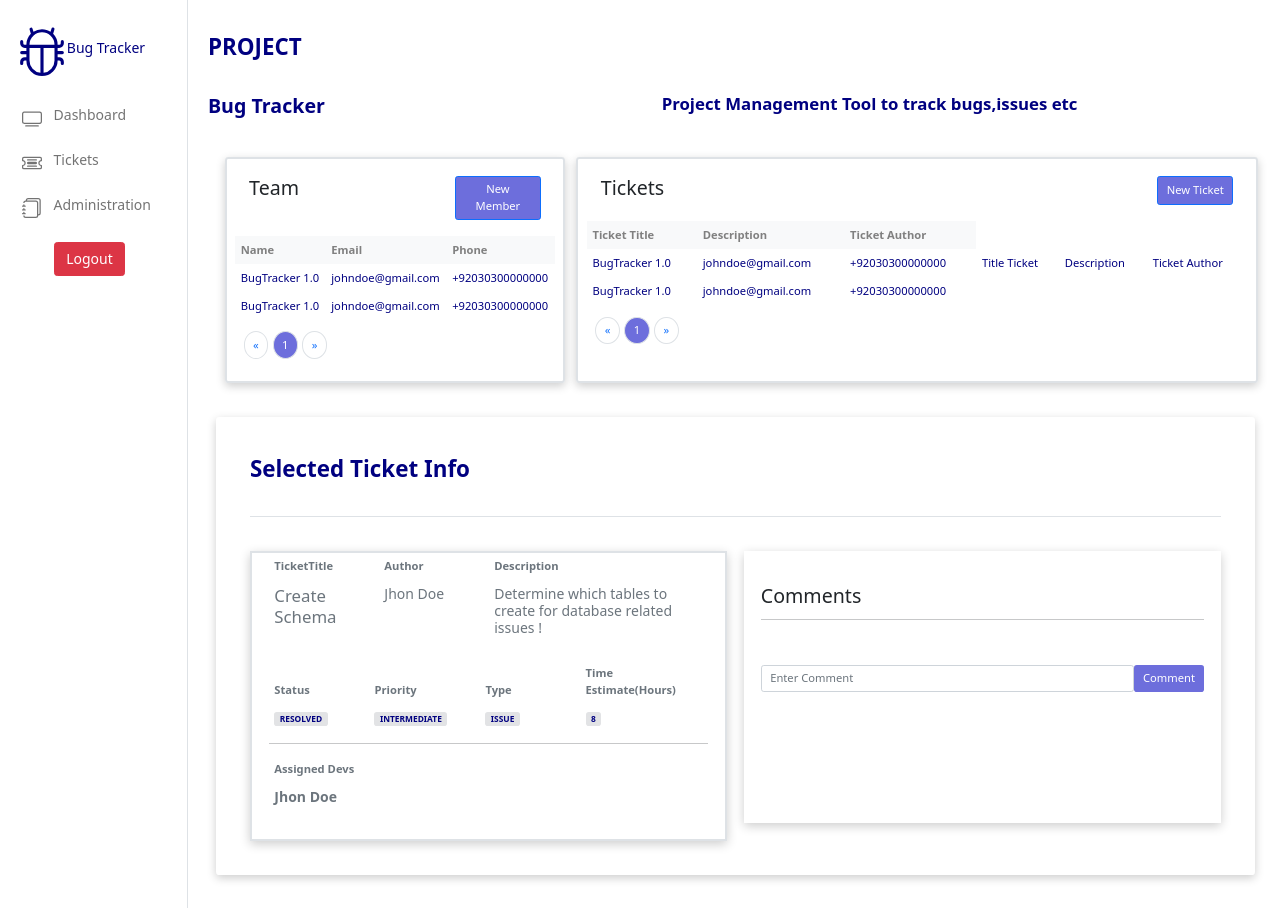
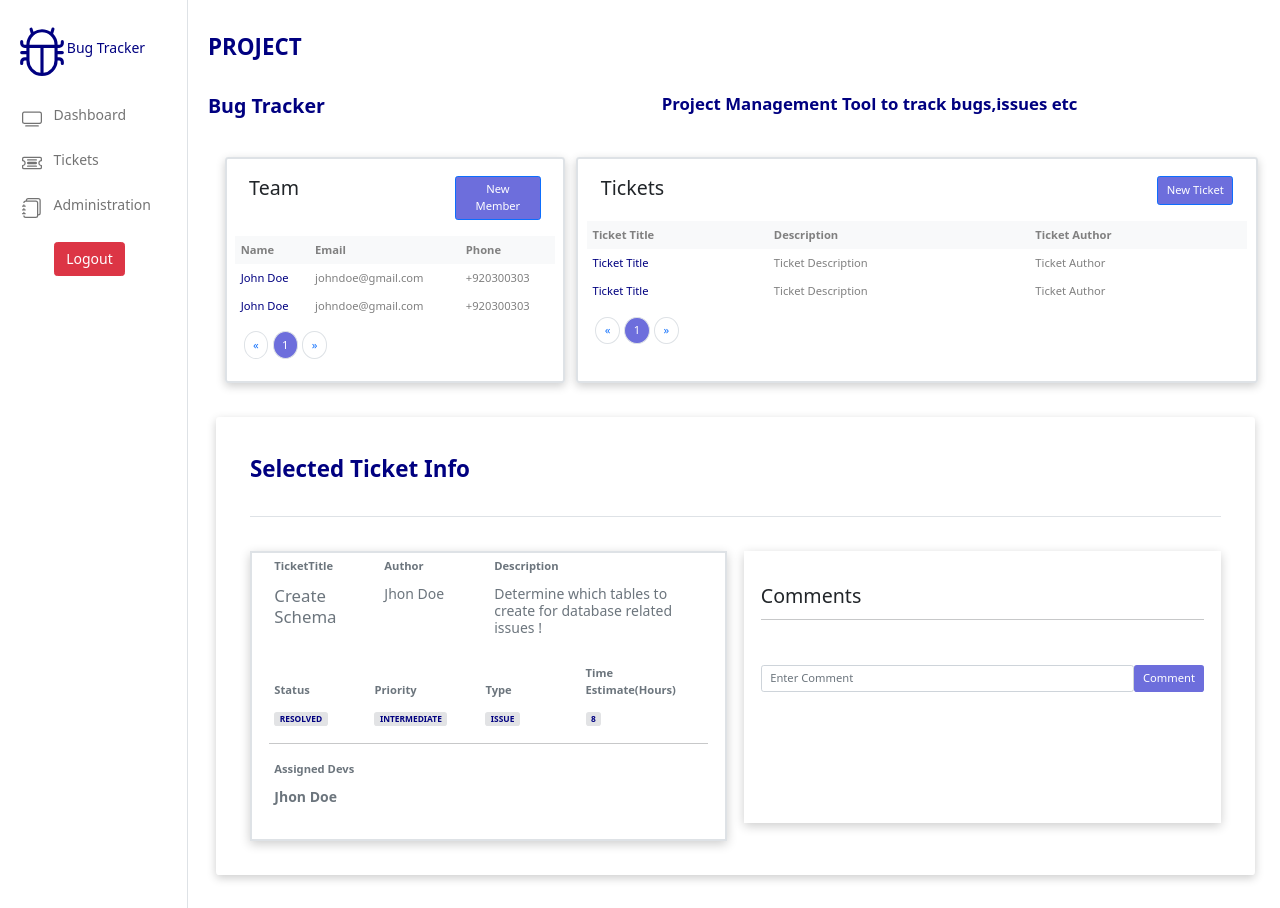
Before and after one commit to Mklegend/Bug-Tracker-Project, a React (Create React App) app in the folder BugTracker/: page /bugtracker in a window 1280 px wide. Built offline with nearby package versions, Linux system fonts and the light colour scheme.

Commit message:
props added in DataTable

```diff
--- a/BugTracker/src/components/Dashboard/Dashboard.js
+++ b/BugTracker/src/components/Dashboard/Dashboard.js
@@ -21,7 +21,7 @@ export default function Dashboard() {
                             <ProjectModal />
                         </div>
                      </div>
-                    <DataSection prj={true} title={'Team'} item={'Member'} tableHeadings={['Name','Email','Phone']} />
+                    <DataSection prj={true} title={'Team'} item={'Member'} tableHeadings={['Name','Email','Phone']} tableEntries={['john@gmail.com', '+9203030300303']} projectName={'Bug Tracker 1.0'}/>
         </div>
         <TicketStatsSection />
     </div>
--- a/BugTracker/src/components/DataSection/DataSection.js
+++ b/BugTracker/src/components/DataSection/DataSection.js
@@ -11,9 +11,8 @@ export default class DataSection extends Component{
     return (
       <div className='container-fluid'>
           <div className='row mt-4'>
-            <DataTable prj={this.props.prj} tableHeadings={this.props.tableHeadings}
-            projectName={'BugTracker 1.0'}  email={'johndoe@gmail.com'} phoneNo={'+92030300000000'}
-            ticketTitle={this.props.ticketTitle} ticketDescription={this.props.ticketDescription} ticketAuthor={this.props.ticketAuthor}/>
+            <DataTable prj={this.props.prj} tableHeadings={this.props.tableHeadings} projectName={this.props.projectName}
+            tableEntries={this.props.tableEntries}  />
           </div>
           <div>
           <nav aria-label="Page navigation example">
--- a/BugTracker/src/components/DataTable/DataTable.js
+++ b/BugTracker/src/components/DataTable/DataTable.js
@@ -21,39 +21,11 @@ export default function DataTable (props) {
                         <td style={{color:'navy'}}>{props.projectName}</td>
                     }
                     {
-                        props.email ? <td style={{color:'navy'}}>{props.email}</td> : ''
-                    }
-                    {
-                        props.phoneNo ? <td style={{color:'navy'}}>{props.phoneNo}</td> : ''
+                        props.tableEntries.map((entries)=>{
+                            return <td style={{color:'gray'}}>{entries}</td>
+                        })
                     }
 
-                    {
-                        props.ticketName ? <td style={{color:'navy'}}>{props.ticketName}</td> : ''
-                    }
-
-                    {
-                        props.status ? <td style={{color:'navy'}}>{props.status}</td> : ''
-                    }
-
-                    {
-                        props.daysOutstanding ? <td style={{color:'navy'}}>{props.daysOutstanding }</td> : ''
-                    }
-
-                    {
-                        props.priority ? <td style={{color:'navy'}}>{props.priority }</td> : ''
-                    }
-
-                    {
-                        props.ticketTitle ? <td style={{color:'navy'}}>{props.ticketTitle }</td> : ''
-                    }
-
-                    {
-                        props.ticketDescription ? <td style={{color:'navy'}}>{props.ticketDescription }</td> : ''
-                    }
-
-                    {
-                        props.ticketAuthor ? <td style={{color:'navy'}}>{props.ticketAuthor}</td> : ''
-                    }
 
 
 
@@ -61,12 +33,16 @@ export default function DataTable (props) {
 
                 </tr>
                 <tr>
-                    {
+                {
                         props.prj ? <Link  to="/bugtracker"><td style={{color:'navy'}}>{props.projectName}</td></Link> :
                         <td style={{color:'navy'}}>{props.projectName}</td>
                     }
-                    <td style={{color:'navy'}}>{props.email}</td>
-                    <td style={{color:'navy'}}>{props.phoneNo}</td>
+                    {
+                        props.tableEntries.map((entries)=>{
+                            return <td style={{color:'gray'}}>{entries}</td>
+                        })
+                    }
+
                 </tr>
             </tbody>
         </table>
--- a/BugTracker/src/components/Project/Project.js
+++ b/BugTracker/src/components/Project/Project.js
@@ -42,7 +42,7 @@ export default class Project extends Component {
                             <TeamModal />
                         </div>
                      </div>
-                    <DataSection prj={false} title={'Team'} item={'Member'} tableHeadings={['Name','Email','Phone']} />
+                    <DataSection prj={false} title={'Team'} item={'Member'} tableHeadings={['Name','Email','Phone']} tableEntries={['johndoe@gmail.com', '+920300303']} projectName={'John Doe'}/>
                 </div>
                 <div className='col-12 col-md-8 d-none d-sm-block container-fluid py-3 mt-5 border border-2 rounded-3' style={{boxShadow:'0 3px 10px rgb(0 0 0 / 0.2)'}}>
                     <div className='row m-2 d-flex justify-content-between'>
@@ -54,7 +54,7 @@ export default class Project extends Component {
                         </div>
                      </div>
                     <DataSection prj={false} title={'Tickets'} tableHeadings={['Ticket Title','Description','Ticket Author']} item={'Ticket'}
-                    ticketTitle={'Title Ticket'} ticketDescription={'Description'} ticketAuthor={'Ticket Author'}/>
+                    tableEntries={['Ticket Description', 'Ticket Author'] } projectName={'Ticket Title'}/>
                 </div>
             </div>
         </div>
```
